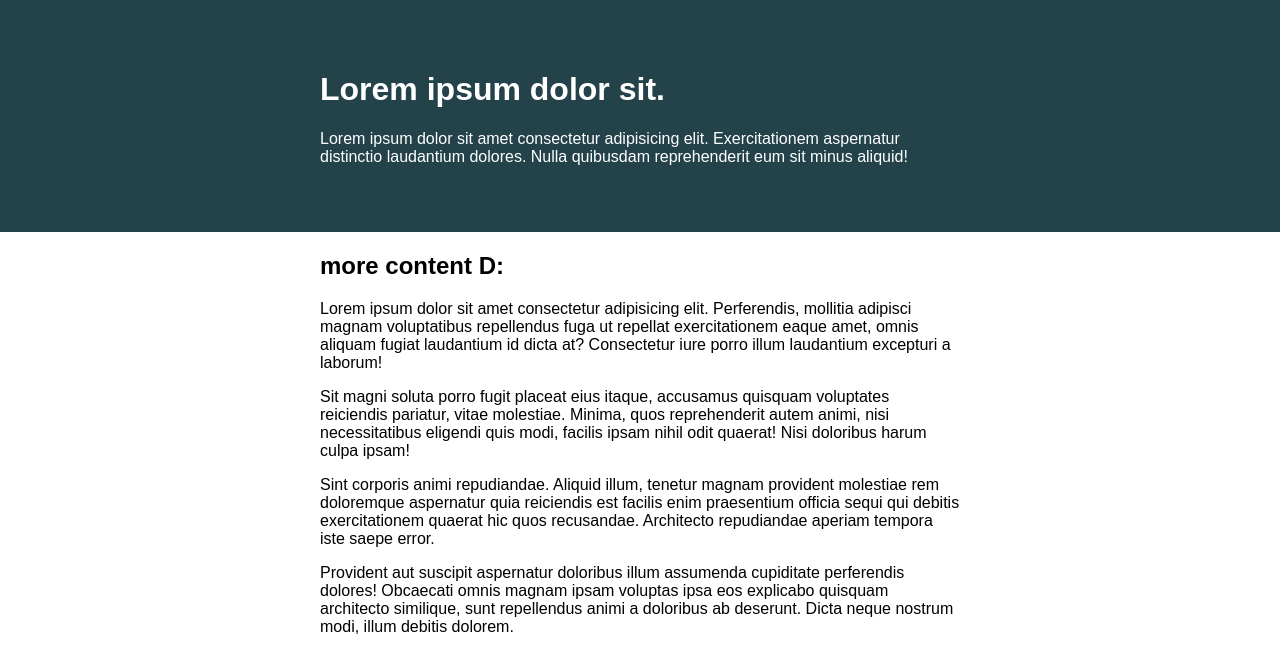
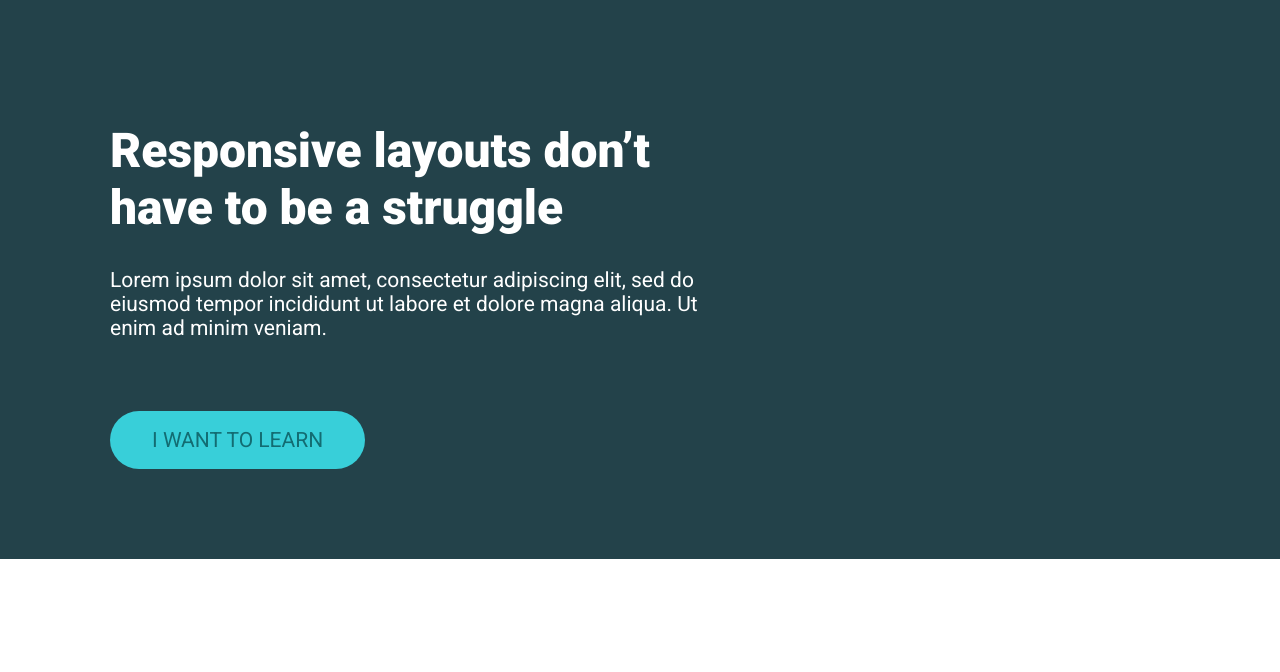
Before and after one commit to ssnadtochii/KP-lessons, a plain HTML site: page challenge02/index.html in a window 1280 px wide. Drawn offline with Linux system fonts and the light colour scheme.

Commit message:
Challenge 3 completed based on Challenge 2 code

```diff
--- a/challenge02/index.html
+++ b/challenge02/index.html
@@ -6,22 +6,18 @@
     <title>Day 01</title>
 
     <link rel="stylesheet" href="style.css">
+    <link rel="preconnect" href="https://fonts.googleapis.com">
+    <link rel="preconnect" href="https://fonts.gstatic.com" crossorigin>
+    <link href="https://fonts.googleapis.com/css2?family=Roboto:wght@400;700;900&display=swap" rel="stylesheet">
 </head>
 <body>
 
     <div class="container">
         <div class="intro-content">
-            <h1>Lorem ipsum dolor sit.</h1>
-            <p>Lorem ipsum dolor sit amet consectetur adipisicing elit. Exercitationem aspernatur distinctio laudantium dolores. Nulla quibusdam reprehenderit eum sit minus aliquid!</p>
+            <h1 class="hero-section">Responsive layouts don’t have to be a struggle</h1>
+            <p class="hero-section">Lorem ipsum dolor sit amet, consectetur adipiscing elit, sed do eiusmod tempor incididunt ut labore et dolore magna aliqua. Ut enim ad minim veniam.</p>
+            <a href="#" class="btn-cta">I want to learn</a>
         </div>
-    </div>
-
-    <div class="intro-content">
-        <h2>more content D:</h2>
-        <p>Lorem ipsum dolor sit amet consectetur adipisicing elit. Perferendis, mollitia adipisci magnam voluptatibus repellendus fuga ut repellat exercitationem eaque amet, omnis aliquam fugiat laudantium id dicta at? Consectetur iure porro illum laudantium excepturi a laborum!</p>
-        <p>Sit magni soluta porro fugit placeat eius itaque, accusamus quisquam voluptates reiciendis pariatur, vitae molestiae. Minima, quos reprehenderit autem animi, nisi necessitatibus eligendi quis modi, facilis ipsam nihil odit quaerat! Nisi doloribus harum culpa ipsam!</p>
-        <p>Sint corporis animi repudiandae. Aliquid illum, tenetur magnam provident molestiae rem doloremque aspernatur quia reiciendis est facilis enim praesentium officia sequi qui debitis exercitationem quaerat hic quos recusandae. Architecto repudiandae aperiam tempora iste saepe error.</p>
-        <p>Provident aut suscipit aspernatur doloribus illum assumenda cupiditate perferendis dolores! Obcaecati omnis magnam ipsam voluptas ipsa eos explicabo quisquam architecto similique, sunt repellendus animi a doloribus ab deserunt. Dicta neque nostrum modi, illum debitis dolorem.</p>
     </div>
 
 </body>
--- a/challenge02/style.css
+++ b/challenge02/style.css
@@ -1,40 +1,62 @@
-/* INSTRUCTIONS
- *
- * 1) Keep the text inside .intro-content
- *    in the same place, but have the background
- *    extend from one side of the viewport
- *    to the other, no matter how wide or narrow
- *    the browser is.
- *
- * 2) Limit the maximum width of the text in the
- *    bottom area.
- *
- * You may modify the HTML if needed
- * (you probably should for this challenge)
- *
- */
-
 * {
   box-sizing: border-box;
 }
 
 body {
   margin: 0;
-  font-family: sans-serif;
+  font-family: 'Roboto', sans-serif;
+}
+
+h1 {
+  font-weight: 900;
+  font-size: 48px;
+}
+
+p {
+  font-weight: 400;
+  font-size: 21px;
 }
 
 .container {
-  /* width: 80%; */
-  /* max-width: 750px; */
-  /* margin: 0 auto; */
   background: #23424a;
   color: white;
-  padding: 50px 0;
+  padding: 90px 0;
 }
 
 .intro-content {
-  width: 50%;
-  max-width: 750px;
-
+  padding: 0 40px;
+  max-width: 1140px;
   margin: 0 auto;
 }
+
+.hero-section {
+  width: 60%;
+}
+
+.btn-cta,
+.btn-cta:visited,
+.btn-cta:link {
+  margin-top: 50px;
+  background-color: #38CFD9;
+  padding: 0.8em 2em;
+  color: #136C72;
+
+  text-transform: uppercase;
+  text-decoration: none;
+  font-size: 21px;
+  border: none;
+  border-radius: 50px;
+
+  cursor: pointer;
+  transition: all .2s;
+  position: relative;
+  display: inline-block;
+}
+
+.btn-cta:hover {
+  transform: translateY(-3px);
+}
+
+.btn-cta:active {
+  transform: translateY(-1px);
+}
```
